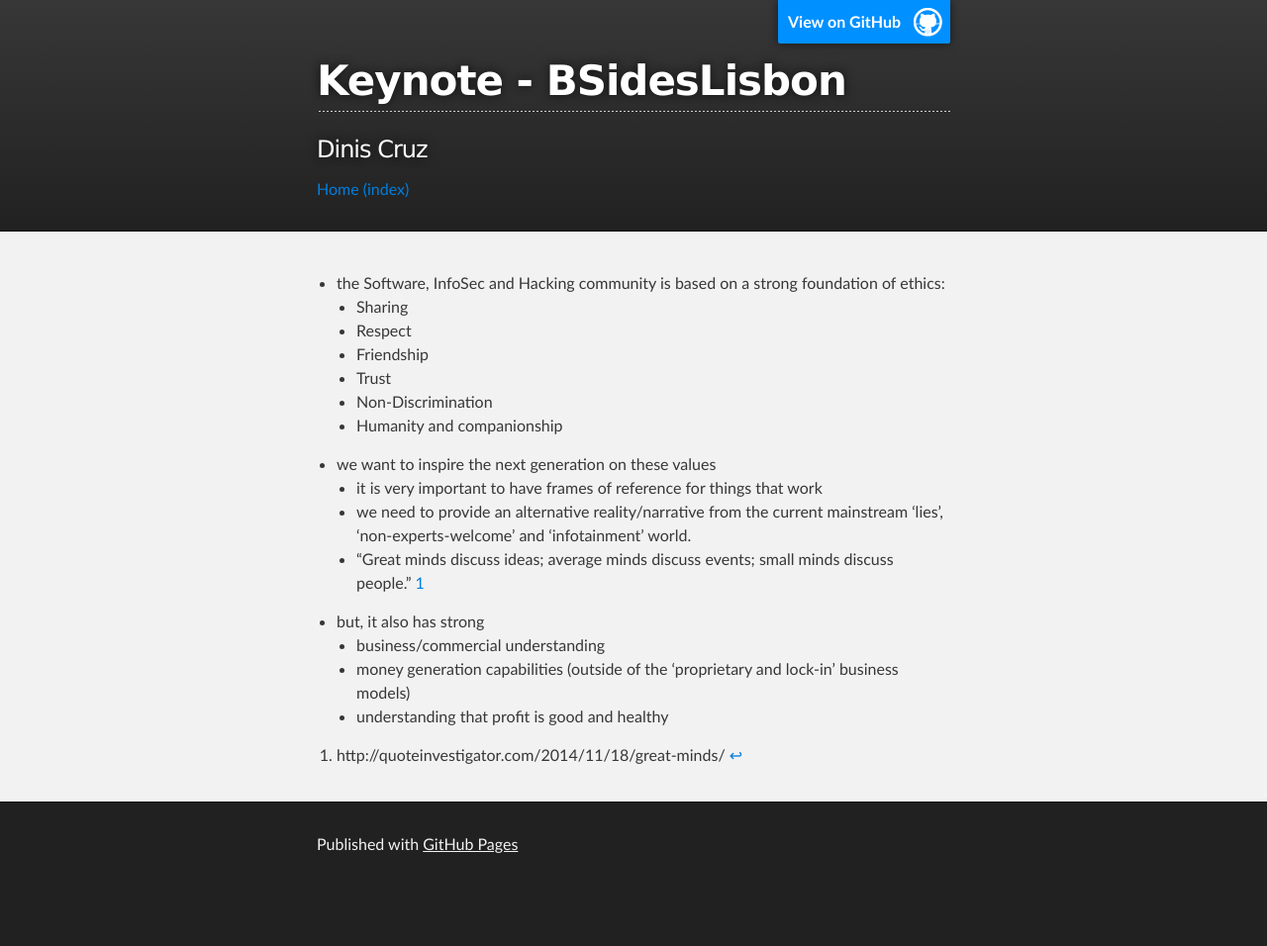
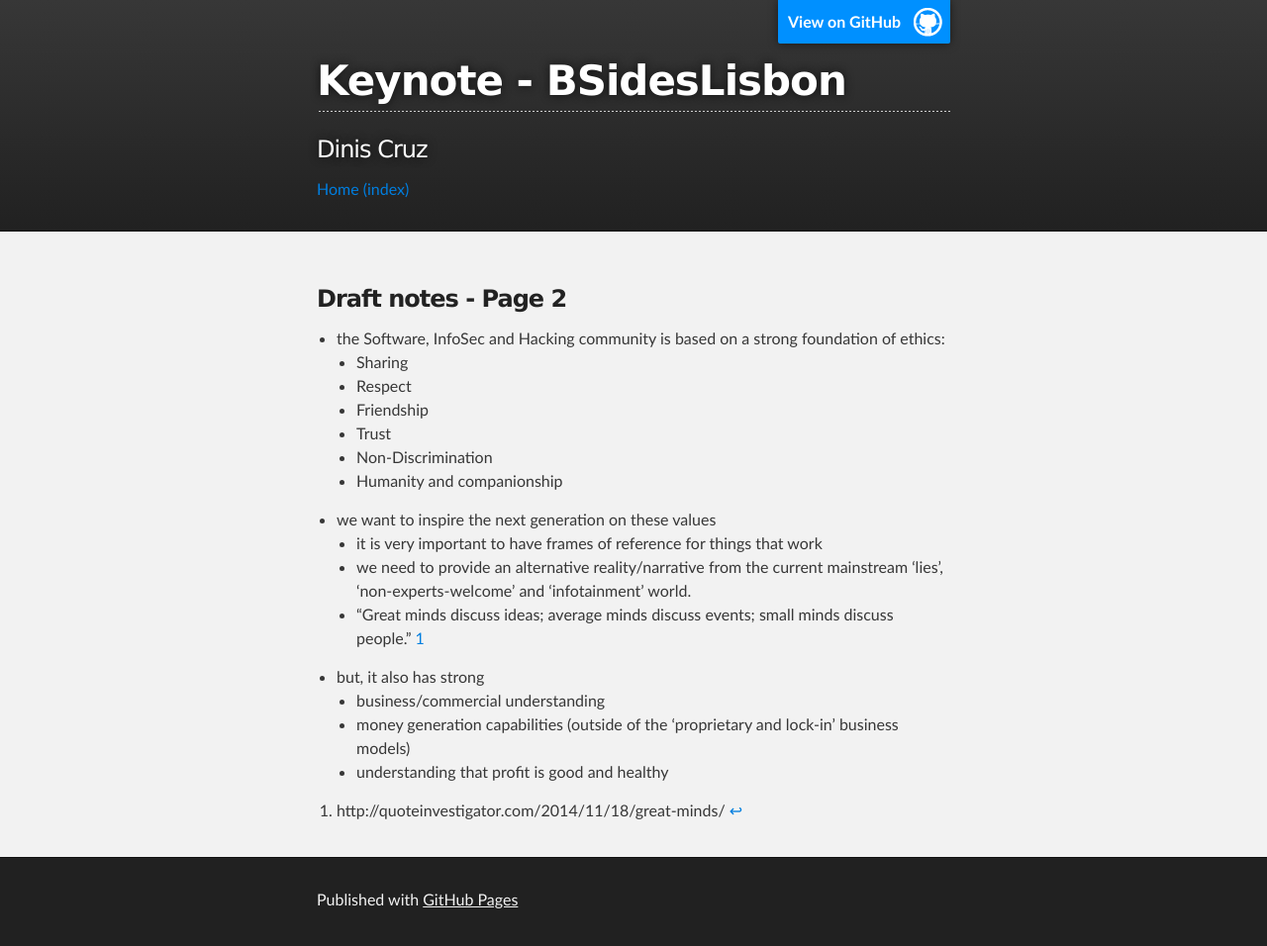
Before and after one commit to DinisCruz/Book_Hacking_Portugal, a Jekyll site: the page built from Draft_Notes/page-2.md, in a window 1280 px wide. Shown: the whole page at 99% size. Built offline with Jekyll 4.4.1, drawn with Linux system fonts in a browser that asks for light colours; before the commit the page ends 900 px from its top, so only the background shows below that.

Commit message:
minor format fix

```diff
--- a/Draft_Notes/page-2.md
+++ b/Draft_Notes/page-2.md
@@ -1,8 +1,10 @@
 ---
 layout: default
-title: Draft notes - page 2
+title: page 2
 type: draft-notes
 ---
+
+### Draft notes - Page 2
 
 * the Software, InfoSec and Hacking community is based on a strong foundation of ethics:
   * Sharing
```
Also changed, not shown: Draft_Notes/page-1.md (+2 -0 lines).
